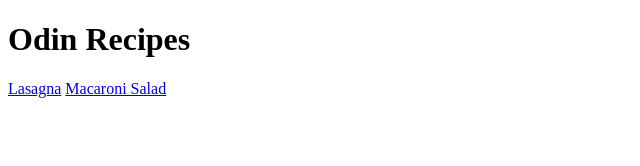
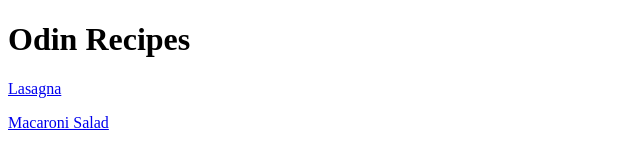
Before and after one commit to amin2783/odin-recipes, a plain HTML site: page index.html in a window 1280 px wide. Shown: the whole page, without its empty margins (0-640 px from the left). Drawn offline with Linux system fonts and the light colour scheme.

Commit message:
Fix links on single line

```diff
--- a/index.html
+++ b/index.html
@@ -7,8 +7,8 @@
 </head>
 <body>
     <h1>Odin Recipes</h1>
-    <a href="./recipes/lasagna.html">Lasagna</a>
-    <a href="./recipes/macaroni-salad.html">Macaroni Salad</a>
+    <p><a href="./recipes/lasagna.html">Lasagna</a></p>
+    <p><a href="./recipes/macaroni-salad.html">Macaroni Salad</a></p>
 
 </body>
 </html>
```
